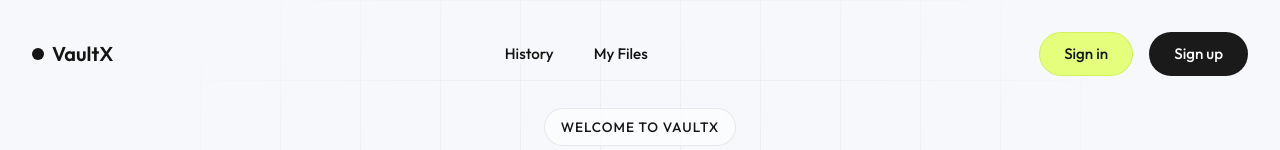
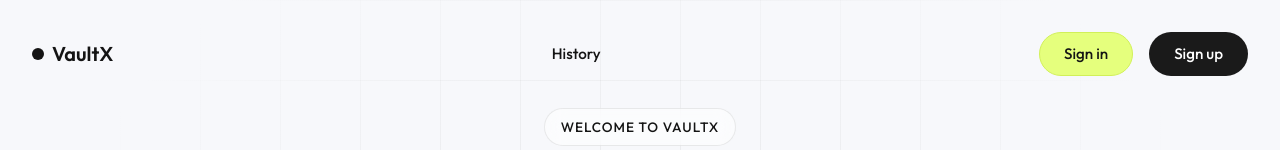
Before and after one commit to allenlobo31/Codeathon-3.0, a React app in the folder frontend/: page / in a window 1280 px wide. Shown: the top 150 px of the page. Built offline with nearby package versions, Linux system fonts and the light colour scheme; no server answers; the HTML template or start-up script is replaced by a standard one.

Commit message:
feat: add History and Home components for frontend navigation and file transfer tracking

```diff
--- a/frontend/src/History.jsx
+++ b/frontend/src/History.jsx
@@ -57,7 +57,6 @@ const History = ({ user, onLogout }) => {
           </a>
           <div className="nav-links">
             <a href="/history" style={{opacity: 1, borderBottom: '2px solid var(--text-main)'}}>History</a>
-            <a href="/my-files">My Files</a>
           </div>
           <div className="auth-buttons">
             <span style={{ marginRight: '1rem', fontWeight: '500' }}>{user.name}</span>
--- a/frontend/src/Home.jsx
+++ b/frontend/src/Home.jsx
@@ -14,7 +14,6 @@ const Home = ({ user, onLogout }) => {
           </div>
           <div className="nav-links">
             <a href="/history">History</a>
-            <a href="/my-files">My Files</a>
           </div>
           <div className="auth-buttons">
             {user ? (
```
